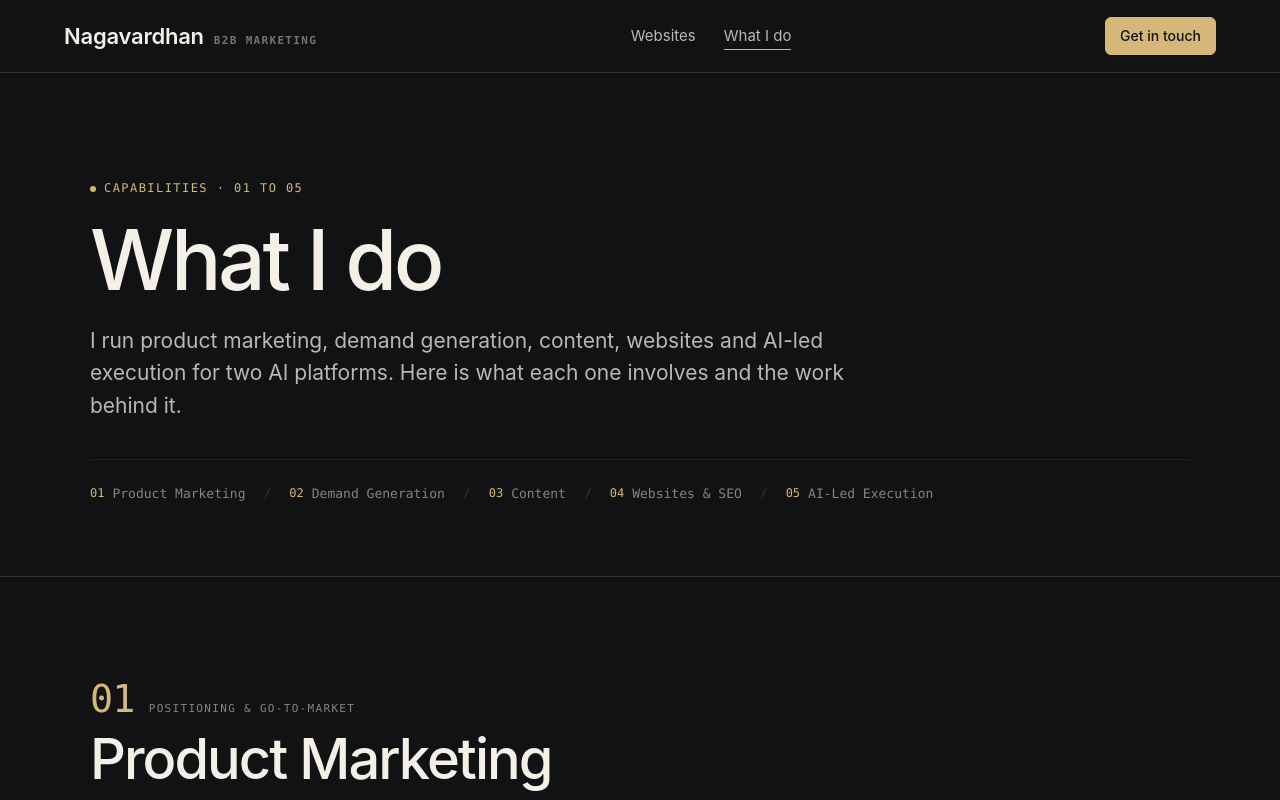
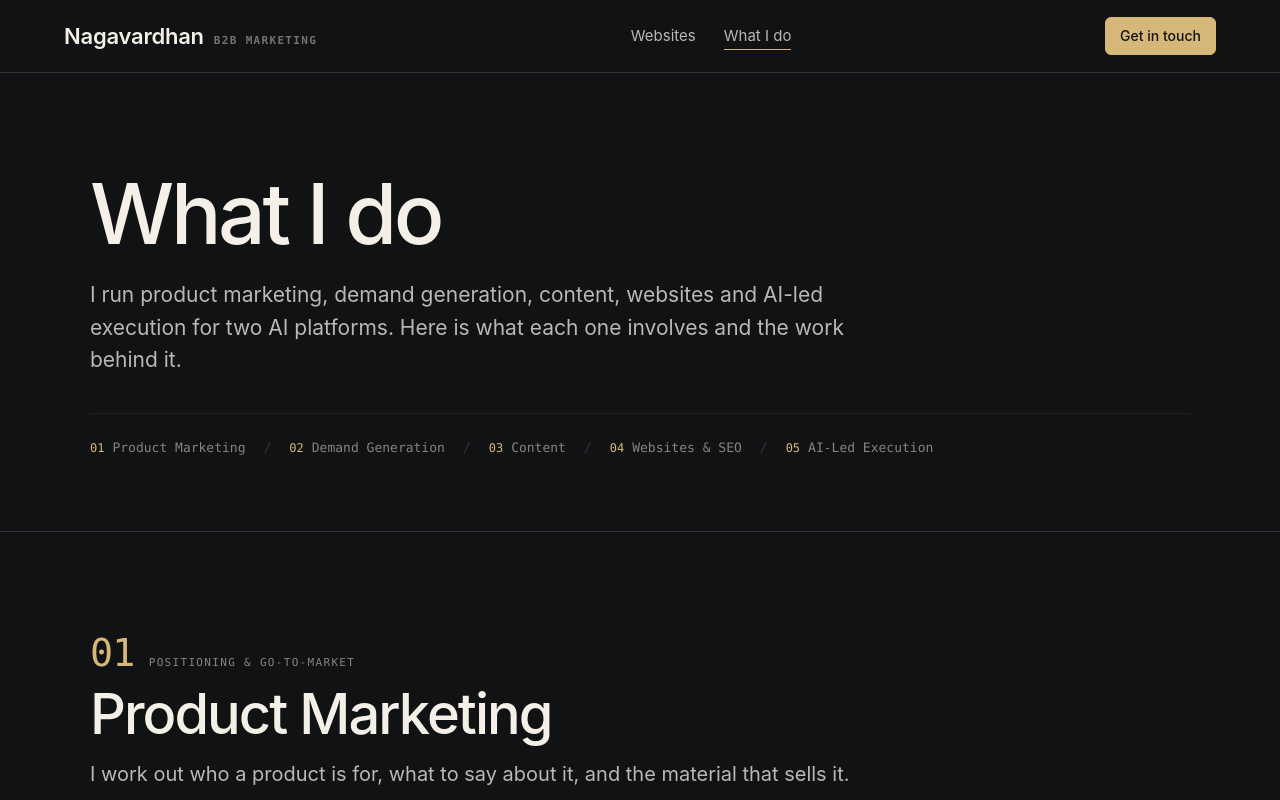
Before and after one commit to nagavardhanl-ux/Portfolio, a Next.js app: page /what-i-do in a window 1280 px wide. Shown: the top 800 px of the page. Built offline with nearby package versions, Linux system fonts and the light colour scheme.

Commit message:
style(what-i-do): remove 'CAPABILITIES · 01 TO 05' eyebrow from hero

```diff
--- a/src/app/what-i-do/page.tsx
+++ b/src/app/what-i-do/page.tsx
@@ -14,10 +14,6 @@ export default function WhatIDoPage() {
       {/* ── Page Hero ────────────────────────────────────────── */}
       <header className="wid-hero">
         <div className="wid-container">
-          <div className="wid-hero__eyebrow">
-            <span className="wid-hero__dot" aria-hidden="true" />
-            <span>CAPABILITIES · 01 TO 05</span>
-          </div>
           <h1 className="wid-hero__title">{whatIDoPage.heading}</h1>
           <p className="wid-hero__intro">{whatIDoPage.intro}</p>
 
```
